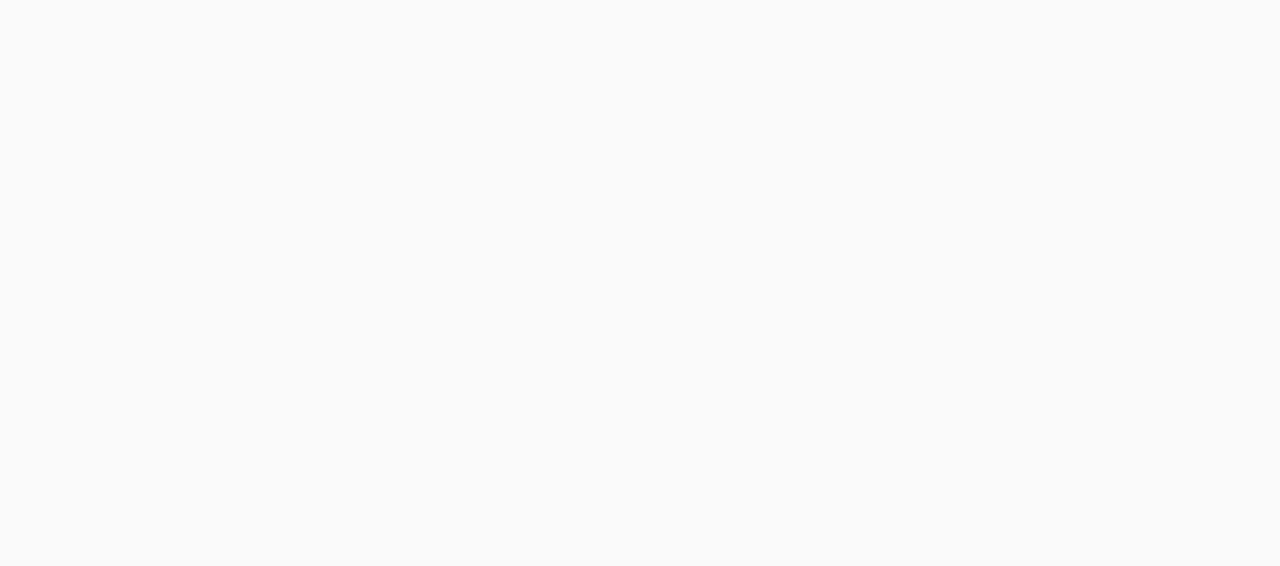
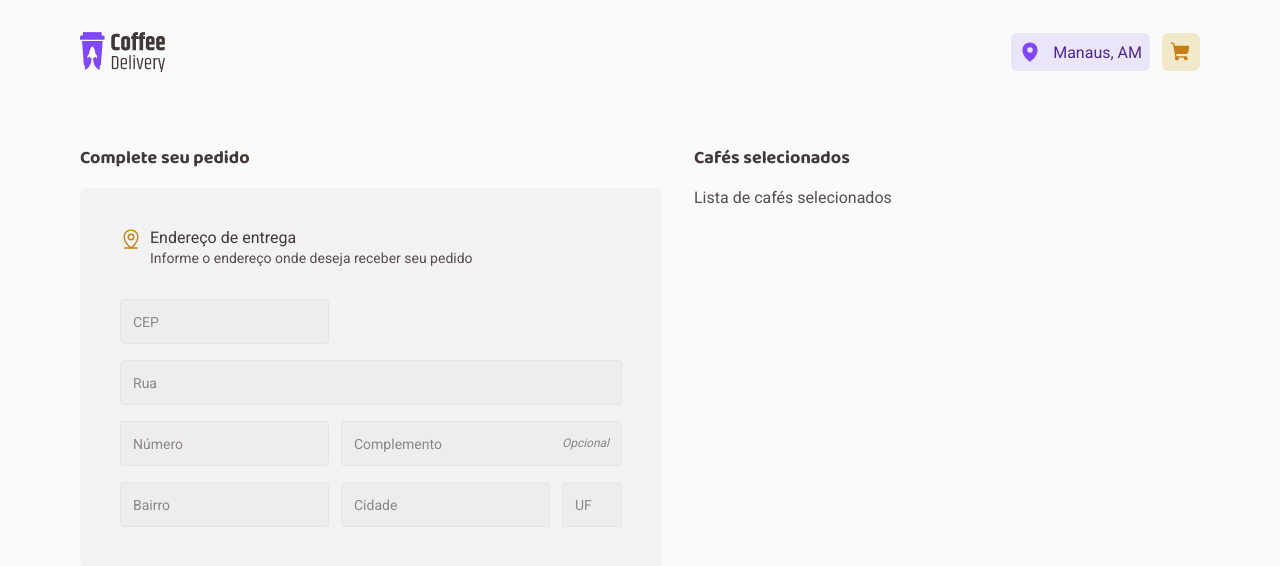
Before and after one commit to mpvinnie/coffee-delivery, a React (Vite) app in the folder web/: page /checkout in a window 1280 px wide. Before the commit this address had no page. Shown: the top 566 px of the page. Built offline with nearby package versions, Linux system fonts and the light colour scheme.

Commit message:
create address form stylish

```diff
--- a/web/src/Router.tsx
+++ b/web/src/Router.tsx
@@ -1,12 +1,14 @@
 import { Route, Routes } from 'react-router-dom'
 import { DefaultLayout } from './layouts/DefaultLayout'
+import { Checkout } from './pages/Checkout'
 import { Home } from './pages/Home'
 
 export function Router() {
   return (
     <Routes>
       <Route path='/' element={<DefaultLayout />}>
-        <Route path="/" element={<Home />} />
+        <Route path='' element={<Home />} />
+        <Route path='checkout' element={<Checkout />} />
       </Route>
     </Routes>
   )
--- a/web/src/components/Header/index.tsx
+++ b/web/src/components/Header/index.tsx
@@ -13,7 +13,7 @@
           <span>Manaus, AM</span>
         </LocationContainer>
 
-        <CartLink href='#'>
+        <CartLink to='checkout'>
           <ShoppingCart size={22} weight="fill" />
         </CartLink>
       </div>
--- a/web/src/components/Header/styles.ts
+++ b/web/src/components/Header/styles.ts
@@ -1,3 +1,4 @@
+import { NavLink } from 'react-router-dom'
 import styled from 'styled-components'
 
 export const HeaderContainer = styled.header`
@@ -34,7 +35,7 @@
   }
 `
 
-export const CartLink = styled.a`
+export const CartLink = styled(NavLink)`
   padding: 0.5rem;
   border-radius: 6px;
   background: ${props => props.theme['--yellow-light']};
--- /dev/null
+++ b/web/src/pages/Checkout/components/Input/index.tsx
@@ -0,0 +1,16 @@
+import { InputHTMLAttributes } from 'react'
+import { InputContainer } from './styles'
+
+interface InputProps extends InputHTMLAttributes<HTMLInputElement> {
+  area?: string
+  optional?: boolean
+}
+
+export function Input({ area, optional = false, ...rest}: InputProps) {
+  return (
+    <InputContainer style={{ gridArea: area }}>
+      <input {...rest} />
+      {optional && <span>Opcional</span>}
+    </InputContainer>
+  )
+}
--- /dev/null
+++ b/web/src/pages/Checkout/components/Input/styles.ts
@@ -0,0 +1,29 @@
+import styled from 'styled-components'
+
+export const InputContainer = styled.div`
+  display: flex;
+  align-items: center;
+  width: 100%;
+  border: 1px solid ${props => props.theme['--base-button']};
+  padding: 0.75rem;
+  border-radius: 4px;
+  gap: 4px;
+
+  background: ${props => props.theme['--base-input']};
+
+  input {
+    flex: 1;
+    color: ${props => props.theme['--base-text']};
+
+    &::placeholder {
+      color: ${props => props.theme['--base-label']};
+      font-size: 0.875rem;
+    }
+  }
+
+  span {
+    font-size: 0.75rem;
+    font-style: italic;
+    color: ${props => props.theme['--base-label']};
+  }
+`
--- /dev/null
+++ b/web/src/pages/Checkout/index.tsx
@@ -0,0 +1,37 @@
+import { MapPinLine } from 'phosphor-react'
+import { Input } from './components/Input'
+import { AddressContainerForm, AddressInputs, CartContainer, CheckoutContainer, ClientInfosContainer } from './styles'
+
+export function Checkout() {
+  return (
+    <CheckoutContainer>
+      <ClientInfosContainer>
+        <strong>Complete seu pedido</strong>
+        <form>
+          <AddressContainerForm>
+            <header>
+              <MapPinLine size={22} />
+              <div>
+                <span>Endereço de entrega</span>
+                <span>Informe o endereço onde deseja receber seu pedido</span>
+              </div>
+            </header>
+            <AddressInputs>
+              <Input placeholder='CEP' area='cep' />
+              <Input placeholder='Rua' area='street' />
+              <Input placeholder='Número' area='number' />
+              <Input placeholder='Complemento' area='complement' optional />
+              <Input placeholder='Bairro' area='district' />
+              <Input placeholder='Cidade' area='city' />
+              <Input placeholder='UF' area='uf' />
+            </AddressInputs>
+          </AddressContainerForm>
+        </form>
+      </ClientInfosContainer>
+      <CartContainer>
+        <strong>Cafés selecionados</strong>
+        <div>Lista de cafés selecionados</div>
+      </CartContainer>
+    </CheckoutContainer>
+  )
+}
--- /dev/null
+++ b/web/src/pages/Checkout/styles.ts
@@ -0,0 +1,72 @@
+import styled from 'styled-components'
+
+export const CheckoutContainer = styled.div`
+  display: flex;
+  width: 100%;
+  padding: 2.5rem 0;
+  gap: 2rem;
+`
+
+export const ClientInfosContainer = styled.div`
+  strong {
+    font-family: 'Baloo 2';
+    font-size: 1.125rem;
+    color: ${props => props.theme['--base-subtitle']};
+    display: block;
+    margin-bottom: 1rem;
+  }
+`
+
+export const AddressContainerForm = styled.div`
+  width: 100%;
+  padding: 2.5rem;
+  border-radius: 6px;
+
+  background: ${props => props.theme['--base-card']};
+
+  header {
+    display: flex;
+    align-items: flex-start;
+    gap: 0.5rem;
+    margin-bottom: 2rem;
+
+    svg {
+      color: ${props => props.theme['--yellow-dark']};
+    }
+
+    div {
+      span {
+        color: ${props => props.theme['--base-subtitle']};
+        line-height: 1.3;
+        display: block;
+
+        &:last-child {
+          font-size: 0.875rem;
+          color: ${props => props.theme['--base-text']};
+        }
+      }
+    }
+  }
+`
+
+export const AddressInputs = styled.div`
+  display: grid;
+  grid-template-areas:
+    "cep . ."
+    "street street street"
+    "number complement complement"
+    "district city uf";
+  grid-template-columns: 1fr 1fr 3.75rem;
+  row-gap: 1rem;
+  column-gap: 0.75rem;
+`
+
+export const CartContainer = styled.div`
+  strong {
+    font-family: 'Baloo 2';
+    font-size: 1.125rem;
+    color: ${props => props.theme['--base-subtitle']};
+    display: block;
+    margin-bottom: 1rem;
+  }
+`
--- a/web/src/styles/global.ts
+++ b/web/src/styles/global.ts
@@ -29,11 +29,11 @@
 
   input, button {
     border: 0;
+    background: none;
   }
 
   button {
     cursor: pointer;
-    background: none;
   }
 
   a {
```
Also changed, not shown: web/.eslintrc.json.
